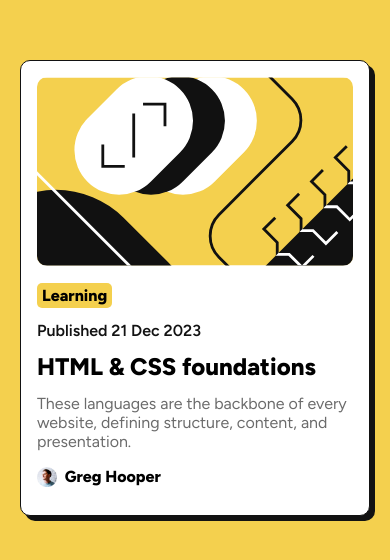
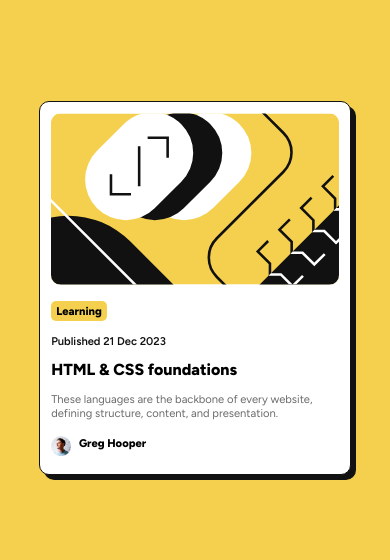
Before and after one commit to Randy-22/Blog-preview-card, a plain HTML site: page index.html in a window 390 px wide. Shown: the part 134-694 px from the top of the page. Drawn offline with Linux system fonts and the light colour scheme; a web font is replaced by a local one.

Commit message:
HTML and CSS classes reformatted using BEE naming system and addition of a README file.

```diff
--- a/index.html
+++ b/index.html
@@ -17,21 +17,24 @@
 </head>
 <body>
   <div class="container">
-    <div class="card">
-      <img class="main" src="assets/images/illustration-article.svg" alt="illustration article">
-      <p class="text1">Learning</p>
-      <p class="text2">Published 21 Dec 2023</p>
+    <article class="blog-card">
+      <img class="blog-card__image"
+      src="assets/images/illustration-article.svg"
+      alt="illustration article"
+      />
+      <p class="blog-card__category">Learning</p>
+      <p class="blog-card__publish-date">Published 21 Dec 2023</p>
 
-      <h2 class="text3">HTML & CSS foundations</h2>
-      <p class="text4">
+      <h2 class="blog-card__title">HTML &amp; CSS foundations</h2>
+      <p class="blog-card__description">
         These languages are the backbone of every website,
         defining structure, content, and presentation.
       </p>
-      <div class="avatar">
-        <img class="avatar-image"src="assets/images/image-avatar.webp">
-        <p class="avatar-name">Greg Hooper</p>
+      <div class="blog-card__author">
+        <img class="blog-card__author-image"src="assets/images/image-avatar.webp">
+        <p class="blog-card__author-name">Greg Hooper</p>
       </div>
-    </div>
+    </article>
   </div>
 </body>
 </html>
--- a/style.css
+++ b/style.css
@@ -7,7 +7,7 @@
 body {
   background-color: hsl(47, 88%, 63%);
   font-family: Figtree;
-  font-size: 16px;
+  font-size: clamp(0.7rem, 2vw, 1rem);
 }
 
 .container {
@@ -18,22 +18,22 @@ body {
   height: 100vh;
 }
 
-.container > .card {
+.blog-card {
   background-color: hsl(0, 0%, 100%);
-  width: 350px;
-  padding: 1rem;
+  width: clamp(250px, 80vw, 350px);
+  padding: clamp(0.7rem, 2vw, 1rem);
   border: 1px solid hsl(0, 0%, 7%);
   border-radius: 10px;
   box-shadow: 5px 5px hsl(0, 0%, 7%);
 }
 
-.main {
+.blog-card__image {
   width: 100%;
   height: auto;
   border-radius: 10px;
 }
 
-p.text1 {
+.blog-card__category {
   background-color: hsl(47, 88%, 63%);
   display: inline-block;
   padding: 3px 5px;
@@ -42,53 +42,38 @@ p.text1 {
   border-radius: 5px;
 }
 
-p.text2 {
+.blog-card__publish-date {
   margin-bottom: 0.8rem;
   font-weight: 600;
   color: hsl(0, 0%, 7%);
 }
 
-.text3 {
+.blog-card__title {
   font-weight: 800;
   margin-bottom: 0.8rem;
+  font-size: clamp(1rem, 4vw, 1.5rem)
 }
 
-.text3:hover {
+.blog-card__title:hover {
   color:hsl(47, 88%, 63%);
   cursor: pointer;
 }
 
-p.text4 {
+.blog-card__description {
   color: hsl(0, 0%, 42%);
   margin-bottom: 1rem;
 }
 
-div.avatar{
+.blog-card__author{
   margin-bottom: 0.8rem;
 }
 
-.avatar > .avatar-image {
+.blog-card__author-image {
   height: 20px;
   float: left;
   margin-right: 0.5rem;
 }
 
-p.avatar-name {
+.blog-card__author-name {
   font-weight: 800;
 }
-
-@media (max-width: 375px)
-{
-  body {
-    font-size: 0.7rem;
-  }
-
-  .container>.card {
-    width: 250px;
-    padding: 0.7rem;
-  }
-
-  .text3 {
-    font-size: 1rem;
-  }
-}
```
Also changed, not shown: 2 other files.
